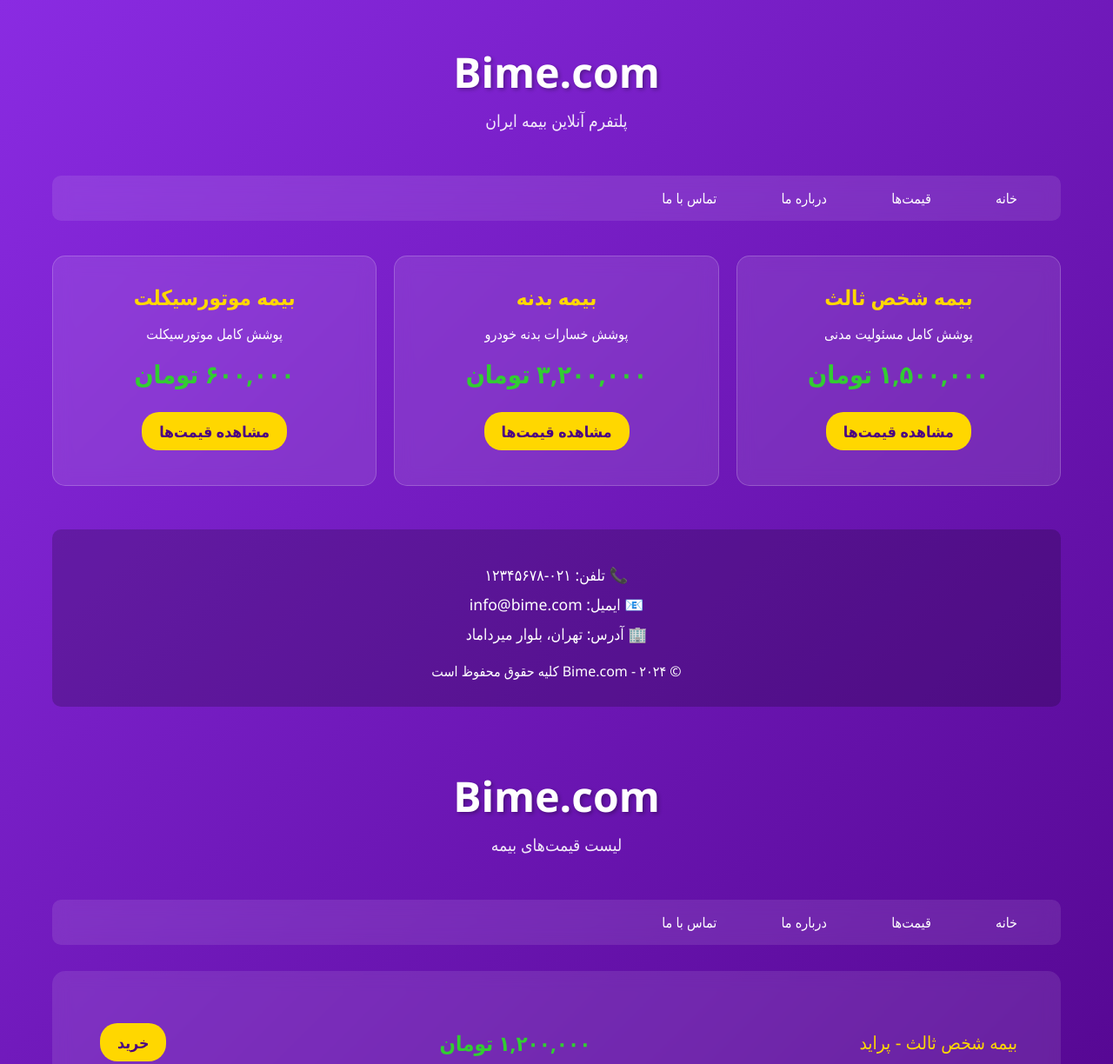
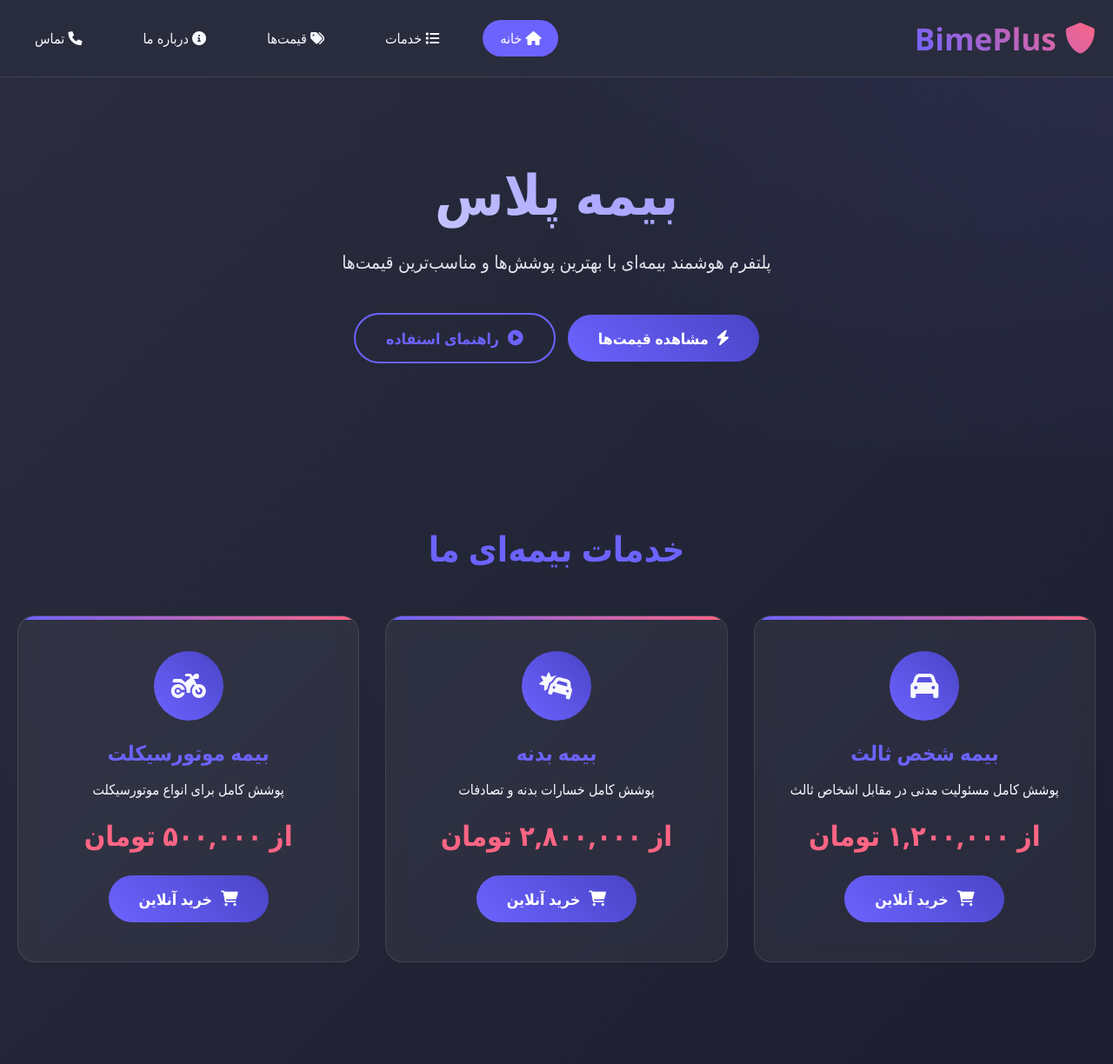
Before and after one commit to mahdihazaratips5-eng/cafinett8.github.io, a plain HTML site: page index.html in a window 1280 px wide. Shown: the top 1224 px of the page at 87% size. Drawn offline with Linux system fonts and the light colour scheme.

Commit message:
Update index.html

```diff
--- a/index.html
+++ b/index.html
@@ -3,333 +3,463 @@
 <head>
     <meta charset="UTF-8">
     <meta name="viewport" content="width=device-width, initial-scale=1.0">
-    <title>Bime.com - بیمه دات کام</title>
+    <title>BimePlus | بیمه پلاس</title>
+    <link rel="stylesheet" href="https://cdnjs.cloudflare.com/ajax/libs/font-awesome/6.0.0/css/all.min.css">
     <style>
+        :root {
+            --primary: #6C63FF;
+            --secondary: #4A44C6;
+            --accent: #FF6584;
+            --dark: #2A2D3E;
+            --light: #F8F9FF;
+        }
+
         * {
             margin: 0;
             padding: 0;
             box-sizing: border-box;
-            font-family: 'Segoe UI', Tahoma, Geneva, Verdana, sans-serif;
+            font-family: 'Vazirmatn', 'Segoe UI', Tahoma, sans-serif;
         }
 
         body {
-            background: linear-gradient(135deg, #8A2BE2 0%, #4B0082 100%);
-            color: white;
+            background: linear-gradient(135deg, var(--dark) 0%, #1A1C2E 100%);
+            color: var(--light);
             min-height: 100vh;
+            overflow-x: hidden;
         }
 
         .container {
-            max-width: 1200px;
+            max-width: 1400px;
             margin: 0 auto;
-            padding: 20px;
+            padding: 0 20px;
         }
 
-        header {
-            text-align: center;
-            padding: 30px 0;
+        /* نوار ناوبری */
+        .navbar {
+            background: rgba(42, 45, 62, 0.95);
+            backdrop-filter: blur(20px);
+            padding: 20px 0;
+            position: fixed;
+            width: 100%;
+            top: 0;
+            z-index: 1000;
+            border-bottom: 1px solid rgba(255,255,255,0.1);
+        }
+
+        .nav-content {
+            display: flex;
+            justify-content: space-between;
+            align-items: center;
         }
 
         .logo {
-            font-size: 3em;
+            font-size: 2.2em;
             font-weight: bold;
-            margin-bottom: 10px;
-            text-shadow: 2px 2px 4px rgba(0,0,0,0.3);
+            background: linear-gradient(45deg, var(--primary), var(--accent));
+            -webkit-background-clip: text;
+            -webkit-text-fill-color: transparent;
+            display: flex;
+            align-items: center;
+            gap: 10px;
         }
 
-        .slogan {
-            font-size: 1.2em;
-            opacity: 0.9;
+        .nav-links {
+            display: flex;
+            gap: 30px;
         }
 
-        .nav {
-            background: rgba(255,255,255,0.1);
-            padding: 15px;
-            border-radius: 10px;
-            margin: 20px 0;
-            backdrop-filter: blur(10px);
+        .nav-links a {
+            color: var(--light);
+            text-decoration: none;
+            font-weight: 500;
+            transition: all 0.3s;
+            padding: 10px 20px;
+            border-radius: 25px;
         }
 
-        .nav a {
+        .nav-links a:hover, .nav-links a.active {
+            background: var(--primary);
             color: white;
-            text-decoration: none;
-            margin: 0 15px;
-            padding: 10px 20px;
-            border-radius: 5px;
-            transition: background 0.3s;
         }
 
-        .nav a:hover {
-            background: rgba(255,255,255,0.2);
+        /* هیرو سکشن */
+        .hero {
+            padding: 180px 0 100px;
+            text-align: center;
+            position: relative;
         }
 
+        .hero-bg {
+            position: absolute;
+            top: 0;
+            left: 0;
+            width: 100%;
+            height: 100%;
+            background: radial-gradient(circle at top right, var(--primary) 0%, transparent 50%);
+            opacity: 0.1;
+            z-index: -1;
+        }
+
+        .hero h1 {
+            font-size: 4em;
+            margin-bottom: 20px;
+            background: linear-gradient(45deg, var(--light), var(--primary));
+            -webkit-background-clip: text;
+            -webkit-text-fill-color: transparent;
+        }
+
+        .hero p {
+            font-size: 1.3em;
+            margin-bottom: 40px;
+            opacity: 0.9;
+            max-width: 600px;
+            margin-left: auto;
+            margin-right: auto;
+        }
+
+        /* خدمات */
         .services {
+            padding: 80px 0;
+        }
+
+        .section-title {
+            text-align: center;
+            font-size: 2.5em;
+            margin-bottom: 50px;
+            color: var(--primary);
+        }
+
+        .services-grid {
             display: grid;
-            grid-template-columns: repeat(auto-fit, minmax(300px, 1fr));
-            gap: 20px;
-            margin: 40px 0;
+            grid-template-columns: repeat(auto-fit, minmax(350px, 1fr));
+            gap: 30px;
         }
 
         .service-card {
-            background: rgba(255,255,255,0.1);
-            padding: 30px;
-            border-radius: 15px;
+            background: rgba(255,255,255,0.05);
+            border-radius: 20px;
+            padding: 40px 30px;
             text-align: center;
             backdrop-filter: blur(10px);
-            border: 1px solid rgba(255,255,255,0.2);
-            transition: transform 0.3s;
+            border: 1px solid rgba(255,255,255,0.1);
+            transition: all 0.3s;
+            position: relative;
+            overflow: hidden;
+        }
+
+        .service-card::before {
+            content: '';
+            position: absolute;
+            top: 0;
+            left: 0;
+            width: 100%;
+            height: 4px;
+            background: linear-gradient(45deg, var(--primary), var(--accent));
         }
 
         .service-card:hover {
-            transform: translateY(-5px);
+            transform: translateY(-10px);
+            background: rgba(255,255,255,0.08);
+        }
+
+        .service-icon {
+            width: 80px;
+            height: 80px;
+            background: linear-gradient(45deg, var(--primary), var(--secondary));
+            border-radius: 50%;
+            display: flex;
+            align-items: center;
+            justify-content: center;
+            margin: 0 auto 20px;
+            font-size: 2em;
         }
 
         .service-card h3 {
             font-size: 1.5em;
             margin-bottom: 15px;
-            color: #FFD700;
+            color: var(--primary);
         }
 
         .price {
-            font-size: 1.8em;
-            color: #32CD32;
+            font-size: 2em;
             font-weight: bold;
-            margin: 15px 0;
+            color: var(--accent);
+            margin: 20px 0;
         }
 
+        /* دکمه‌ها */
         .btn {
-            background: #FFD700;
-            color: #4B0082;
-            padding: 12px 30px;
+            background: linear-gradient(45deg, var(--primary), var(--secondary));
+            color: white;
+            padding: 15px 35px;
             border: none;
-            border-radius: 25px;
+            border-radius: 30px;
             font-size: 1.1em;
-            font-weight: bold;
+            font-weight: 600;
             cursor: pointer;
             text-decoration: none;
-            display: inline-block;
-            margin: 10px 5px;
+            display: inline-flex;
+            align-items: center;
+            gap: 10px;
+            transition: all 0.3s;
+            margin: 5px;
+        }
+
+        .btn:hover {
+            transform: scale(1.05);
+            box-shadow: 0 10px 25px rgba(108, 99, 255, 0.3);
+        }
+
+        .btn-outline {
+            background: transparent;
+            border: 2px solid var(--primary);
+            color: var(--primary);
+        }
+
+        .btn-outline:hover {
+            background: var(--primary);
+            color: white;
+        }
+
+        /* فوتر */
+        footer {
+            background: rgba(26, 28, 46, 0.95);
+            padding: 60px 0 30px;
+            margin-top: 80px;
+            border-top: 1px solid rgba(255,255,255,0.1);
+        }
+
+        .footer-content {
+            display: grid;
+            grid-template-columns: repeat(auto-fit, minmax(250px, 1fr));
+            gap: 40px;
+            margin-bottom: 40px;
+        }
+
+        .footer-section h3 {
+            color: var(--primary);
+            margin-bottom: 20px;
+            font-size: 1.3em;
+        }
+
+        .footer-section p, .footer-section a {
+            color: rgba(255,255,255,0.7);
+            text-decoration: none;
+            margin-bottom: 10px;
+            display: block;
+            transition: color 0.3s;
+        }
+
+        .footer-section a:hover {
+            color: var(--primary);
+        }
+
+        .social-links {
+            display: flex;
+            gap: 15px;
+            margin-top: 20px;
+        }
+
+        .social-links a {
+            width: 40px;
+            height: 40px;
+            background: rgba(255,255,255,0.1);
+            border-radius: 50%;
+            display: flex;
+            align-items: center;
+            justify-content: center;
             transition: all 0.3s;
         }
 
-        .btn:hover {
-            background: #FFED4E;
-            transform: scale(1.05);
+        .social-links a:hover {
+            background: var(--primary);
+            transform: scale(1.1);
         }
 
-        footer {
+        .copyright {
             text-align: center;
-            padding: 30px;
-            margin-top: 50px;
-            background: rgba(0,0,0,0.2);
-            border-radius: 10px;
+            padding-top: 30px;
+            border-top: 1px solid rgba(255,255,255,0.1);
+            color: rgba(255,255,255,0.5);
         }
 
-        .contact-info {
-            margin: 10px 0;
-            font-size: 1.1em;
+        /* انیمیشن‌ها */
+        @keyframes float {
+            0%, 100% { transform: translateY(0px); }
+            50% { transform: translateY(-10px); }
+        }
+
+        .floating {
+            animation: float 3s ease-in-out infinite;
+        }
+
+        /* رسپانسیو */
+        @media (max-width: 768px) {
+            .nav-links {
+                display: none;
+            }
+
+            .hero h1 {
+                font-size: 2.5em;
+            }
+
+            .services-grid {
+                grid-template-columns: 1fr;
+            }
         }
     </style>
 </head>
 <body>
+    <!-- نوار ناوبری -->
+    <nav class="navbar">
         <div class="container">
-        <header>
-            <div class="logo">Bime.com</div>
-            <div class="slogan">پلتفرم آنلاین بیمه ایران</div>
-        </header>
+            <div class="nav-content">
+                <div class="logo">
+                    <i class="fas fa-shield-alt"></i>
+                    BimePlus
+                </div>
+                <div class="nav-links">
+                    <a href="index.html" class="active"><i class="fas fa-home"></i> خانه</a>
+                    <a href="services.html"><i class="fas fa-list"></i> خدمات</a>
+                    <a href="prices.html"><i class="fas fa-tags"></i> قیمت‌ها</a>
+                    <a href="about.html"><i class="fas fa-info-circle"></i> درباره ما</a>
+                    <a href="contact.html"><i class="fas fa-phone"></i> تماس</a>
+                </div>
+            </div>
+        </div>
+    </nav>
 
-        <nav class="nav">
+    <!-- بخش اصلی -->
+    <section class="hero">
+        <div class="hero-bg"></div>
+        <div class="container">
+            <h1 class="floating">بیمه پلاس</h1>
+            <p>پلتفرم هوشمند بیمه‌ای با بهترین پوشش‌ها و مناسب‌ترین قیمت‌ها</p>
+            <div style="margin-top: 40px;">
+                <a href="prices.html" class="btn">
+                    <i class="fas fa-bolt"></i>
+                    مشاهده قیمت‌ها
+                </a>
+                <a href="about.html" class="btn btn-outline">
+                    <i class="fas fa-play-circle"></i>
+                    راهنمای استفاده
+                </a>
+            </div>
+        </div>
+    </section>
+
+    <!-- خدمات -->
+    <section class="services">
+        <div class="container">
+            <h2 class="section-title">خدمات بیمه‌ای ما</h2>
+            <div class="services-grid">
+                <div class="service-card">
+                    <div class="service-icon">
+                        <i class="fas fa-car"></i>
+                    </div>
+                    <h3>بیمه شخص ثالث</h3>
+                    <p>پوشش کامل مسئولیت مدنی در مقابل اشخاص ثالث</p>
+                    <div class="price">از ۱,۲۰۰,۰۰۰ تومان</div>
+                    <a href="prices.html" class="btn">
+                        <i class="fas fa-shopping-cart"></i>
+                        خرید آنلاین
+                    </a>
+                </div>
+
+                <div class="service-card">
+                    <div class="service-icon">
+                        <i class="fas fa-car-crash"></i>
+                    </div>
+                    <h3>بیمه بدنه</h3>
+                    <p>پوشش کامل خسارات بدنه و تصادفات</p>
+                    <div class="price">از ۲,۸۰۰,۰۰۰ تومان</div>
+                    <a href="prices.html" class="btn">
+                        <i class="fas fa-shopping-cart"></i>
+                        خرید آنلاین
+                    </a>
+                </div>
+
+                <div class="service-card">
+                    <div class="service-icon">
+                        <i class="fas fa-motorcycle"></i>
+                    </div>
+                    <h3>بیمه موتورسیکلت</h3>
+                    <p>پوشش کامل برای انواع موتورسیکلت</p>
+                    <div class="price">از ۵۰۰,۰۰۰ تومان</div>
+                    <a href="prices.html" class="btn">
+                        <i class="fas fa-shopping-cart"></i>
+                        خرید آنلاین
+                    </a>
+                </div>
+            </div>
+        </div>
+    </section>
+
+    <!-- فوتر -->
+    <footer>
+        <div class="container">
+            <div class="footer-content">
+                <div class="footer-section">
+                    <h3>BimePlus</h3>
+                    <p>پلتفرم پیشرو در خدمات بیمه‌ای آنلاین با بیش از ۱۰ سال سابقه درخشان</p>
+                    <div class="social-links">
+                        <a href="#"><i class="fab fa-instagram"></i></a>
+                        <a href="#"><i class="fab fa-telegram"></i></a>
+                        <a href="#"><i class="fab fa-whatsapp"></i></a>
+                        <a href="#"><i class="fab fa-linkedin"></i></a>
+                    </div>
+                </div>
+
+                <div class="footer-section">
+                    <h3>لینک‌های سریع</h3>
                     <a href="index.html">خانه</a>
+                    <a href="services.html">خدمات</a>
                     <a href="prices.html">قیمت‌ها</a>
                     <a href="about.html">درباره ما</a>
                     <a href="contact.html">تماس با ما</a>
-        </nav>
-
-        <section class="services">
-            <div class="service-card">
-                <h3>بیمه شخص ثالث</h3>
-                <p>پوشش کامل مسئولیت مدنی</p>
-                <div class="price">۱,۵۰۰,۰۰۰ تومان</div>
-                <a href="prices.html" class="btn">مشاهده قیمت‌ها</a>
                 </div>
 
-            <div class="service-card">
-                <h3>بیمه بدنه</h3>
-                <p>پوشش خسارات بدنه خودرو</p>
-                <div class="price">۳,۲۰۰,۰۰۰ تومان</div>
-                <a href="prices.html" class="btn">مشاهده قیمت‌ها</a>
+                <div class="footer-section">
+                    <h3>تماس با ما</h3>
+                    <p><i class="fas fa-phone"></i> ۰۲۱-۱۲۳۴۵۶۷۸</p>
+                    <p><i class="fas fa-envelope"></i> info@bimeplus.com</p>
+                    <p><i class="fas fa-map-marker-alt"></i> تهران، میرداماد، برج بیمه</p>
                 </div>
 
-            <div class="service-card">
-                <h3>بیمه موتورسیکلت</h3>
-                <p>پوشش کامل موتورسیکلت</p>
-                <div class="price">۶۰۰,۰۰۰ تومان</div>
-                <a href="prices.html" class="btn">مشاهده قیمت‌ها</a>
-            </div>
-        </section>
-
-        <footer>
-            <div class="contact-info">📞 تلفن: ۰۲۱-۱۲۳۴۵۶۷۸</div>
-            <div class="contact-info">📧 ایمیل: info@bime.com</div>
-            <div class="contact-info">🏢 آدرس: تهران، بلوار میرداماد</div>
-            <p style="margin-top: 20px;">© ۲۰۲۴ - Bime.com کلیه حقوق محفوظ است</p>
-        </footer>
-    </div>
-</body>
-</html><!DOCTYPE html>
-<html lang="fa" dir="rtl">
-<head>
-    <meta charset="UTF-8">
-    <meta name="viewport" content="width=device-width, initial-scale=1.0">
-    <title>قیمت‌ها - Bime.com</title>
-    <style>
-        * {
-            margin: 0;
-            padding: 0;
-            box-sizing: border-box;
-            font-family: 'Segoe UI', Tahoma, Geneva, Verdana, sans-serif;
-        }
-
-        body {
-            background: linear-gradient(135deg, #8A2BE2 0%, #4B0082 100%);
-            color: white;
-            min-height: 100vh;
-        }
-
-        .container {
-            max-width: 1200px;
-            margin: 0 auto;
-            padding: 20px;
-        }
-
-        header {
-            text-align: center;
-            padding: 30px 0;
-        }
-
-        .logo {
-            font-size: 3em;
-            font-weight: bold;
-            margin-bottom: 10px;
-            text-shadow: 2px 2px 4px rgba(0,0,0,0.3);
-        }
-
-        .nav {
-            background: rgba(255,255,255,0.1);
-            padding: 15px;
-            border-radius: 10px;
-            margin: 20px 0;
-            backdrop-filter: blur(10px);
-        }
-
-        .nav a {
-            color: white;
-            text-decoration: none;
-            margin: 0 15px;
-            padding: 10px 20px;
-            border-radius: 5px;
-            transition: background 0.3s;
-        }
-
-        .nav a:hover {
-            background: rgba(255,255,255,0.2);
-        }
-
-        .price-table {
-            background: rgba(255,255,255,0.1);
-            border-radius: 15px;
-            padding: 30px;
-            margin: 30px 0;
-            backdrop-filter: blur(10px);
-        }
-
-        .price-item {
-            display: flex;
-            justify-content: space-between;
-            align-items: center;
-            padding: 20px;
-            border-bottom: 1px solid rgba(255,255,255,0.2);
-        }
-
-        .price-item:last-child {
-            border-bottom: none;
-        }
-
-        .service-name {
-            font-size: 1.3em;
-            color: #FFD700;
-        }
-
-        .service-price {
-            font-size: 1.5em;
-            color: #32CD32;
-            font-weight: bold;
-        }
-
-        .btn {
-            background: #FFD700;
-            color: #4B0082;
-            padding: 10px 20px;
-            border: none;
-            border-radius: 20px;
-            font-weight: bold;
-            cursor: pointer;
-            text-decoration: none;
-        }
-
-        .btn:hover {
-            background: #FFED4E;
-        }
-    </style>
-</head>
-<body>
-    <div class="container">
-        <header>
-            <div class="logo">Bime.com</div>
-            <div class="slogan">لیست قیمت‌های بیمه</div>
-        </header>
-
-        <nav class="nav">
-            <a href="index.html">خانه</a>
-            <a href="prices.html">قیمت‌ها</a>
-            <a href="about.html">درباره ما</a>
-            <a href="contact.html">تماس با ما</a>
-        </nav>
-
-        <div class="price-table">
-            <div class="price-item">
-                <div class="service-name">بیمه شخص ثالث - پراید</div>
-                <div class="service-price">۱,۲۰۰,۰۰۰ تومان</div>
-                <button class="btn">خرید</button>
-            </div>
-
-            <div class="price-item">
-                <div class="service-name">بیمه شخص ثالث - پژو ۲۰۶</div>
-                <div class="service-price">۱,۵۰۰,۰۰۰ تومان</div>
-                <button class="btn">خرید</button>
-            </div>
-
-            <div class="price-item">
-                <div class="service-name">بیمه بدنه - پراید</div>
-                <div class="service-price">۲,۸۰۰,۰۰۰ تومان</div>
-                <button class="btn">خرید</button>
-            </div>
-
-            <div class="price-item">
-                <div class="service-name">بیمه بدنه - پژو ۲۰۶</div>
-                <div class="service-price">۳,۲۰۰,۰۰۰ تومان</div>
-                <button class="btn">خرید</button>
-            </div>
-
-            <div class="price-item">
-                <div class="service-name">بیمه موتورسیکلت</div>
-                <div class="service-price">۶۰۰,۰۰۰ تومان</div>
-                <button class="btn">خرید</button>
+                <div class="footer-section">
+                    <h3>ساعات کاری</h3>
+                    <p>شنبه تا چهارشنبه: ۸:۰۰ - ۱۷:۰۰</p>
+                    <p>پنجشنبه: ۸:۰۰ - ۱۴:۰۰</p>
+                    <p>جمعه: تعطیل</p>
                 </div>
             </div>
 
-        <a href="index.html" class="btn" style="display: block; text-align: center; width: 200px; margin: 0 auto;">
-            بازگشت به خانه
-        </a>
+            <div class="copyright">
+                <p>© ۲۰۲۴ BimePlus. کلیه حقوق محفوظ است.</p>
             </div>
+        </div>
+    </footer>
+
+    <script>
+        // اسکرول نرم برای لینک‌ها
+        document.querySelectorAll('a[href^="#"]').forEach(anchor => {
+            anchor.addEventListener('click', function (e) {
+                e.preventDefault();
+                document.querySelector(this.getAttribute('href')).scrollIntoView({
+                    behavior: 'smooth'
+                });
+            });
+        });
+
+        // افکت اسکرول برای نوار ناوبری
+        window.addEventListener('scroll', function() {
+            const navbar = document.querySelector('.navbar');
+            if (window.scrollY > 100) {
+                navbar.style.background = 'rgba(42, 45, 62, 0.98)';
+            } else {
+                navbar.style.background = 'rgba(42, 45, 62, 0.95)';
+            }
+        });
+    </script>
 </body>
 </html>
```
Lines whose indentation alone changed are shown as unchanged.
